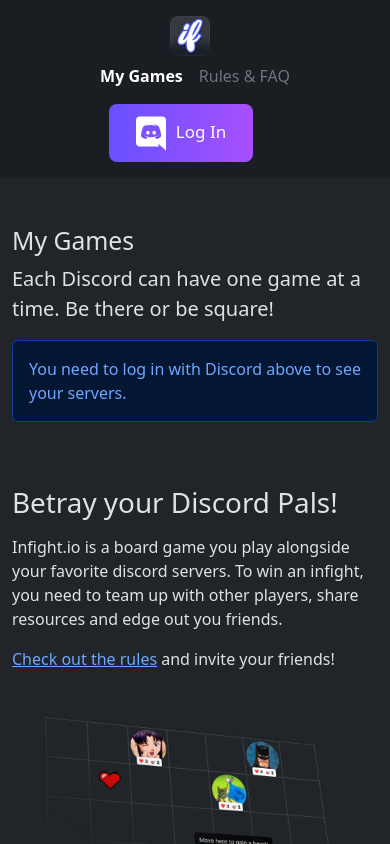
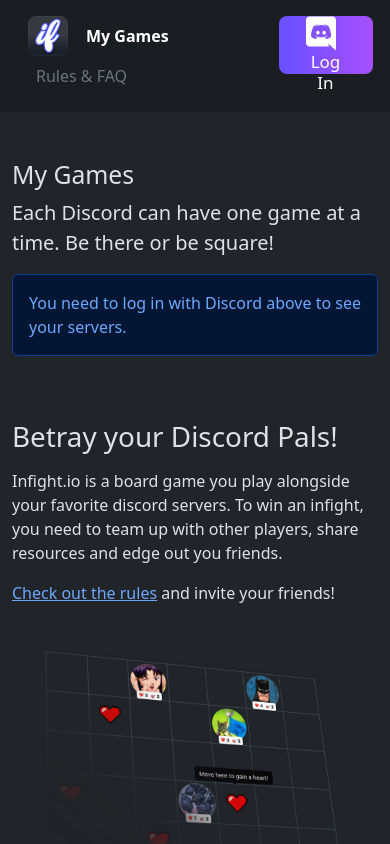
Before and after one commit to Infight-io/infight-ui, a Vue app: page / in a window 390 px wide. Shown: the top 844 px of the page. Built offline with nearby package versions, Linux system fonts and the light colour scheme.

Commit message:
refactor NavBar layout for improved responsiveness and user experience

```diff
--- a/src/components/NavBar.vue
+++ b/src/components/NavBar.vue
@@ -28,12 +28,12 @@ export default {
 
   <header class="p-3 text-bg-dark ifNavbar">
     <div class="container">
-      <div class="d-flex flex-wrap align-items-center justify-content-center justify-content-lg-start">
-        <div class="text-start">
-          <RouterLink to="/"><img src="/img/infightLogoSmall.png" class="navLogo" alt="infight.io logo" /></RouterLink>
-        </div>
+      <div class="d-flex flex-wrap">
 
-        <ul class="nav col-12 col-lg-auto me-lg-auto mb-2 justify-content-center mb-md-0">
+        <ul class="nav col-9">
+          <li>
+            <RouterLink to="/"><img src="/img/infightLogoSmall.png" class="navLogo" alt="infight.io logo" /></RouterLink>
+          </li>
           <li>
             <RouterLink class="nav-link px-2 text-secondary" to="/">My Games</RouterLink>
           </li>
@@ -45,17 +45,21 @@ export default {
           </li>
         </ul>
 
-        <div class="text-end" v-if="!store.isLoggedIn">
-          <!-- <a type="button" :href="this.$loginUrl" class="btn btn-outline-light me-2">Login</a> -->
+        <div class="text-end col-3" v-if="!store.isLoggedIn">
           <DiscordBtn :url="this.$loginUrl">Log In</DiscordBtn>
         </div>
 
-        <div class="text-end" v-if="store.isLoggedIn">
-          <img :src="'https://cdn.discordapp.com/avatars/' + store.id + '/' + store.avatar + '.png'" class="discordPic" />
-          <strong class="discordName">{{ store.name }}</strong>
-          <a type="button" @click="store.logout()" class="btn btn-outline-light me-2">Logout</a>
+        <div class="text-end col-3" v-if="store.isLoggedIn">
+          <div class="dropdown">
+            <button class="btn btn-dark dropdown-toggle" type="button" data-bs-toggle="dropdown" aria-expanded="false">
+              <img :src="'https://cdn.discordapp.com/avatars/' + store.id + '/' + store.avatar + '.png'" class="discordPic" />
+              <strong class="discordName d-none d-lg-inline">{{ store.name }}</strong>
+            </button>
+            <ul class="dropdown-menu">
+              <li><a @click="store.logout()" class="dropdown-item">Logout</a></li>
+            </ul>
+          </div>
         </div>
-
       </div>
     </div>
   </header>
@@ -74,7 +78,7 @@ export default {
 }
 
 .discordPic {
-  --picSize: 40px;
+  --picSize: 24px;
   height: var(--picSize);
   width: var(--picSize);
   border-radius: 100%;
```
